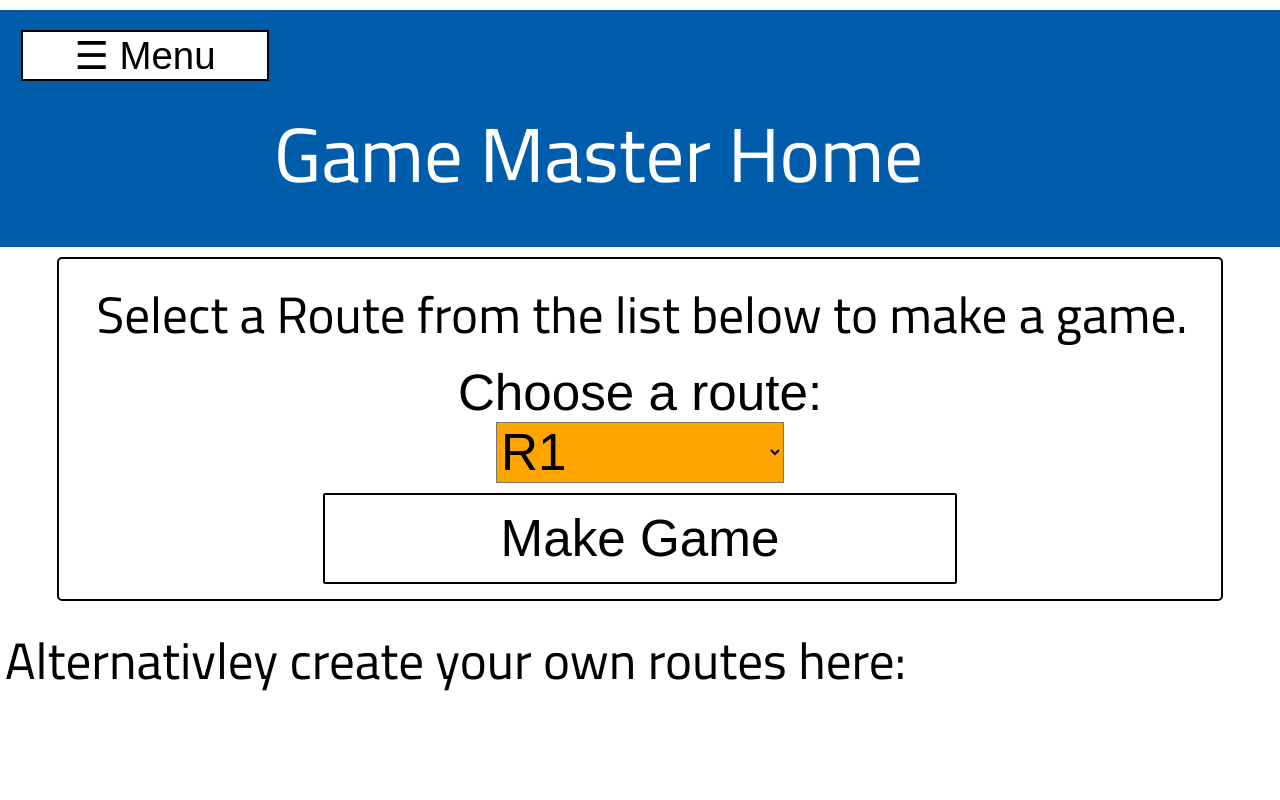
After one commit to nickpap00/GroupSoftware, a PHP site: page /webPagesSourceCode/game_master_homepage.html in a window 1280 px wide. The commit adds this page. Run offline with PHP 8.4, Linux system fonts and the light colour scheme; some libraries are stand-ins or nearby versions.

Commit message:
Added game master page

```diff
--- /dev/null
+++ b/webPagesSourceCode/game_master_homepage.html
@@ -0,0 +1,58 @@
+<html>
+  <head>
+    <style>
+      /*
+        These are just very basic custom css for each element
+       You can change anything you see fit
+
+       I'm the greatest web page designer to ever live - Nicholas
+
+       The page is terrible but its a start and a basic layout.
+
+       Add any buttons and features you want
+      */
+
+      .body {
+        width: 100%;
+      }
+
+    </style>
+	<link href="https://fonts.googleapis.com/css?family=Cairo&display=swap" rel="stylesheet">
+  </head>
+  <link rel="stylesheet" type="text/css" href="styles_coursework.css"></link>
+  <body>
+
+
+	<!-- Title of our game / seperation from top navigation -->
+    <div id="title"></div>
+	<!-- Creates Sidebar for sitewide links -->
+	<div id="Sidebar" class="sidebar">
+		<a href="javascript:void(0)" class="closebtn" onclick="closeNav()">&times;</a>
+		<a href="#">Leaderboard</a>
+		<a href="webPagesSourceCode/about.html">About</a>
+		<a href="webPagesSourceCode/contact.html">Contact</a>
+	</div>
+		<div class="head" id="main">
+			<button class="openbtn" onclick="openNav()">&#9776; Menu </button>
+			<h1>Game Master Home</h1>
+		</div>
+	<div class="route_selection">
+		<h3>Select a Route from the list below to make a game.</h3>
+			<label for="routes">Choose a route:</label>
+
+			<select id="routes">
+				<option value="r1">R1</option>
+				<option value="r2">R2</option>
+				<option value="r3">R3</option>
+				<option value="r3">R4</option>
+			</select>
+			<input id="main_button" type="button" value="Make Game" onclick="myFunction()"/>
+	</div>
+	<div class="route_creation">
+		<h3>Alternativley create your own routes here:</h3>
+	</div>
+
+	<script src="js\qr_scanner.js"></script>
+    <script src="https://maps.googleapis.com/maps/api/js?key=AIzaSyA9mz_14PT9i5meW0Ds5xAHe5nBBmaZqXQ&callback=initMap" async defer></script>
+  </body>
+</html>
--- a/webPagesSourceCode/styles_coursework.css
+++ b/webPagesSourceCode/styles_coursework.css
@@ -152,8 +152,7 @@ p{
 	font-weight: 300;
 	border: 2px solid black;
 	border-radius: 8px;
-	background-color: #005dab;
-	height:fit-content;
+	background-color:#005dab;
 	width: 75%;
 	padding: 40px;
 	position: absolute;
@@ -171,15 +170,13 @@ p{
 	border: 0px solid black;
 	border-bottom-width:2px;
 	padding: 14px 10px;
-	width: 50%;
-	height: 10%;
-	font-size:3vw;
+	width: 200px;
 	outline: none;
 	border-radius: 2px;
 	transition: 0.25s;
 }
 .inputbox input[type = "text"]:focus,.inputbox input[type = "password"]:focus{
-	width: 55%;
+	width: 280px;
 }
 .inputbox input[type = "button"]{
 	border:0;
@@ -187,23 +184,58 @@ p{
 	display: block;
 	margin: 10px auto;
 	text-align: center;
-	font-size: 3vw;
-	width: 45%;
+
+	width: 150px;
 	padding: 14px 40px;
 	outline: none;
 	border-radius: 2px;
 	transition: 0.25s;
 	cursor: pointer;
 }
-
+#main_button{
+	border:2px solid black;
+	background: white;
+	display: block;
+	margin: 10px auto;
+	text-align: center;
+	font-size:4vw;
+	width: 55%;
+	padding: 14px 40px;
+	outline: none;
+	border-radius: 2px;
+	transition: 0.25s;
+	cursor: pointer;
+}
 #loginbutton{
 	border: 2px solid #29d666;
+	background: none;
+	display: block;
+	margin: 10px auto;
+	text-align: center;
+
+	width: 150px;
+	padding: 14px 40px;
+	outline: none;
+	border-radius: 2px;
+	transition: 0.25s;
+	cursor: pointer;
 }
 #loginbutton:hover{
 	background: #29d666;
 }
 #registerbutton{
 	border: 2px solid orange;
+	background: none;
+	display: block;
+	margin: 10px auto;
+	text-align: center;
+
+	width: 150px;
+	padding: 14px 40px;
+	outline: none;
+	border-radius: 2px;
+	transition: 0.25s;
+	cursor: pointer;
 }
 #registerbutton:hover{
 	background: orange;
@@ -311,3 +343,29 @@ p{
 .clueParagraph{
 	background-color:FF9B00;
 }
+
+/*GameMaster Stlying*/
+
+.route_selection{
+	margin: 10px auto;
+	padding: 5px 5px;
+	border:2px solid black;
+	width:90%;
+	position:block;
+	border-radius:5px;
+	text-align:center;
+	font-family:"HelveticaNeue-Light", "Helvetica Neue Light", "Helvetica Neue", Helvetica, Arial, "Lucida Grande", sans-serif;
+	font-weight: 300;
+	font-size:4vw;
+}
+.route_selection select{
+	margin:auto;
+	display:block;
+	width:25%;
+	height:auto;
+	font-size:4vw;
+	background-color:orange;
+}
+.select-selected{
+	background-color:#005dab;
+}
```
